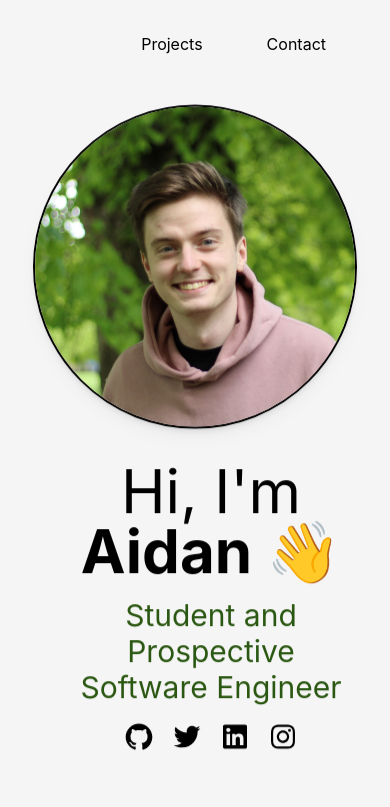
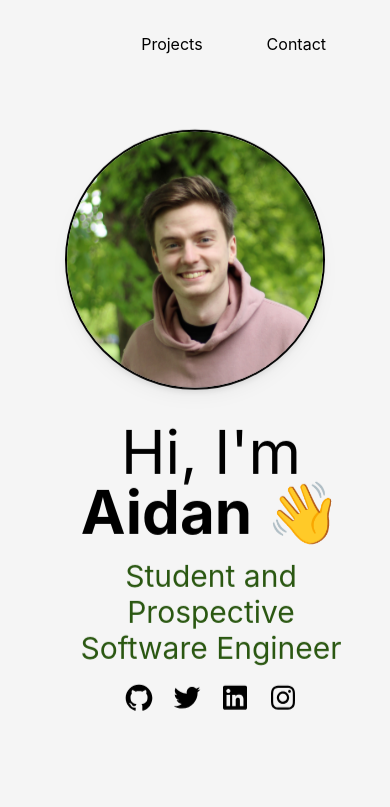
Before and after one commit to aidandagnall/aidandagnall.github.io, a React (Create React App) app: page / in a window 390 px wide. Shown: the top 807 px of the page. Built offline with nearby package versions, Linux system fonts and the light colour scheme; the HTML template or start-up script is replaced by a standard one.

Commit message:
Add fix for Safari

```diff
--- a/src/components/Hero.jsx
+++ b/src/components/Hero.jsx
@@ -13,7 +13,7 @@ function Hero(props) {
                     <Socials />
                 </div>
                 <div className="flex rounded-full sm:h-auto justify-around self-center aspect-square border-solid border-2 border-black sm:order-last order-first my-4 sm:mx-8 mb-8">
-                    <img className="rounded-full aspect-square max-w-xs sm:w-auto w-auto max-w-4 justify-center self-center object-contain drop-shadow-lg align-middle border-none" src={profile} alt="Aidan" />
+                    <img className="rounded-full aspect-square sm:max-w-xs max-w-[16rem] sm:w-auto w-auto max-w-4 justify-center self-center object-contain drop-shadow-lg align-middle border-none" src={profile} alt="Aidan" />
                 </div>
             </div>
         </div>
--- a/src/components/ProjectCard.jsx
+++ b/src/components/ProjectCard.jsx
@@ -12,7 +12,7 @@ function ProjectCard(props) {
                     <div className="flex shrink-0 my-auto justify-center sm:order-last order-first">
                         <img
                             src={props.img}
-                            className={props.img_styling + " w-32 rounded-lg h-fit sm:order-last order-first mb-4"}
+                            className={props.img_styling + " h-full w-32 rounded-lg sm:order-last order-first mb-4"}
                             alt={props.title + " screenshot"}
                             />
                     </div>
--- a/src/pages/Home.jsx
+++ b/src/pages/Home.jsx
@@ -13,8 +13,8 @@ function Home(props) {
             <div className="flex flex-col relative bg-bg">
                 <div className="relative flex flex-col sm:h-screen h-min">
 
-                    <NavBar className='z-20'/>
-                    <Parallax translateY={[-40, 40]} className='z-0 pointer-events-none'>
+                    <NavBar className='bg-bg absolute z-30 top-0 inset-x-0'/>
+                    <Parallax translateY={[-35, 40]} className='z-0 pointer-events-none'>
                         <Hero />
                     </Parallax>
                     <div className='home-wave-spacer home-wave z-30 sm:absolute sm:inset-x-0  sm:bottom-0 sm:mb-0 pointer-events-none'/>
```
